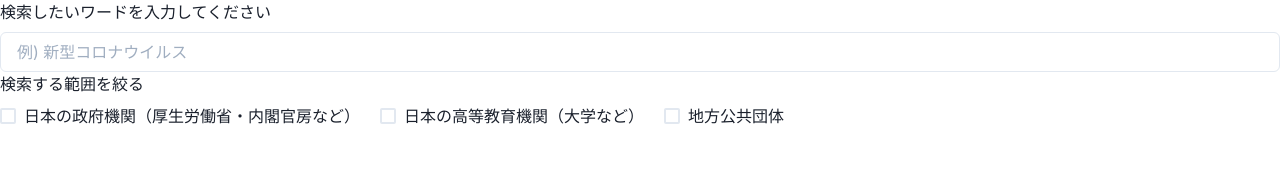
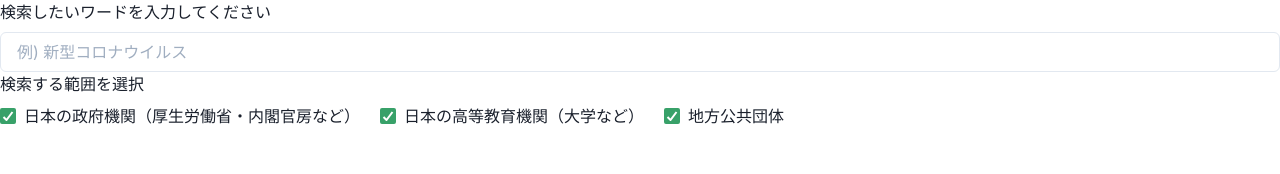
Before and after one commit to joel2145/official-search, a React (Create React App) app: page / in a window 1280 px wide. Shown: the top 174 px of the page. Built offline with nearby package versions, Linux system fonts and the light colour scheme.

Commit message:
デフォルトでチェックボックスが選択されている状態にしました。

```diff
--- a/src/pages/SearchPage.js
+++ b/src/pages/SearchPage.js
@@ -13,9 +13,9 @@ export const SearchPage = () => {
   const [searchWord, setSearchWord] = useState('')
 
   // const [url, setUrl] = useState(`https://www.google.com/search?q=site%3Aac.jp+OR+site%3Ago.jp+OR+site%3Alg.jp+${searchWord}`)
-  const [go, setGo] = useState('')
-  const [ac, setAc] = useState('')
-  const [lg, setLg] = useState('')
+  const [go, setGo] = useState("+OR+site%3Ago.jp")
+  const [ac, setAc] = useState("+OR+site%3Aac.jp")
+  const [lg, setLg] = useState("+OR+site%3Alg.jp")
 
   const searchWordChange = (e) => {
     setSearchWord(() => e.target.value)
@@ -54,16 +54,16 @@ export const SearchPage = () => {
       <FormControl>
         <FormLabel htmlFor=''>検索したいワードを入力してください</FormLabel>
         <Input id='searchWord' type='search' placeholder='例) 新型コロナウイルス' size='md' value={searchWord} onChange={searchWordChange} />
-        <FormLabel as='legend'>検索する範囲を絞る</FormLabel>
+        <FormLabel as='legend'>検索する範囲を選択</FormLabel>
 
         <Stack spacing={5} direction='row'>
-          <Checkbox colorScheme='green' onChange={goChange} value="go.jp" id="go" checked={goChange}>
+          <Checkbox colorScheme='green' onChange={goChange} value="go.jp" id="go" defaultChecked>
             日本の政府機関（厚生労働省・内閣官房など）
           </Checkbox>
-          <Checkbox colorScheme='green' onChange={acChange} value="ac.jp" id="ac" checked={acChange}>
+          <Checkbox colorScheme='green' onChange={acChange} value="ac.jp" id="ac" defaultChecked>
             日本の高等教育機関（大学など）
           </Checkbox>
-          <Checkbox colorScheme='green' onChange={lgChange} value="lg.jp" id="lg" checked={lgChange}>
+          <Checkbox colorScheme='green' onChange={lgChange} value="lg.jp" id="lg" defaultChecked>
             地方公共団体
           </Checkbox>
         </Stack>
```
